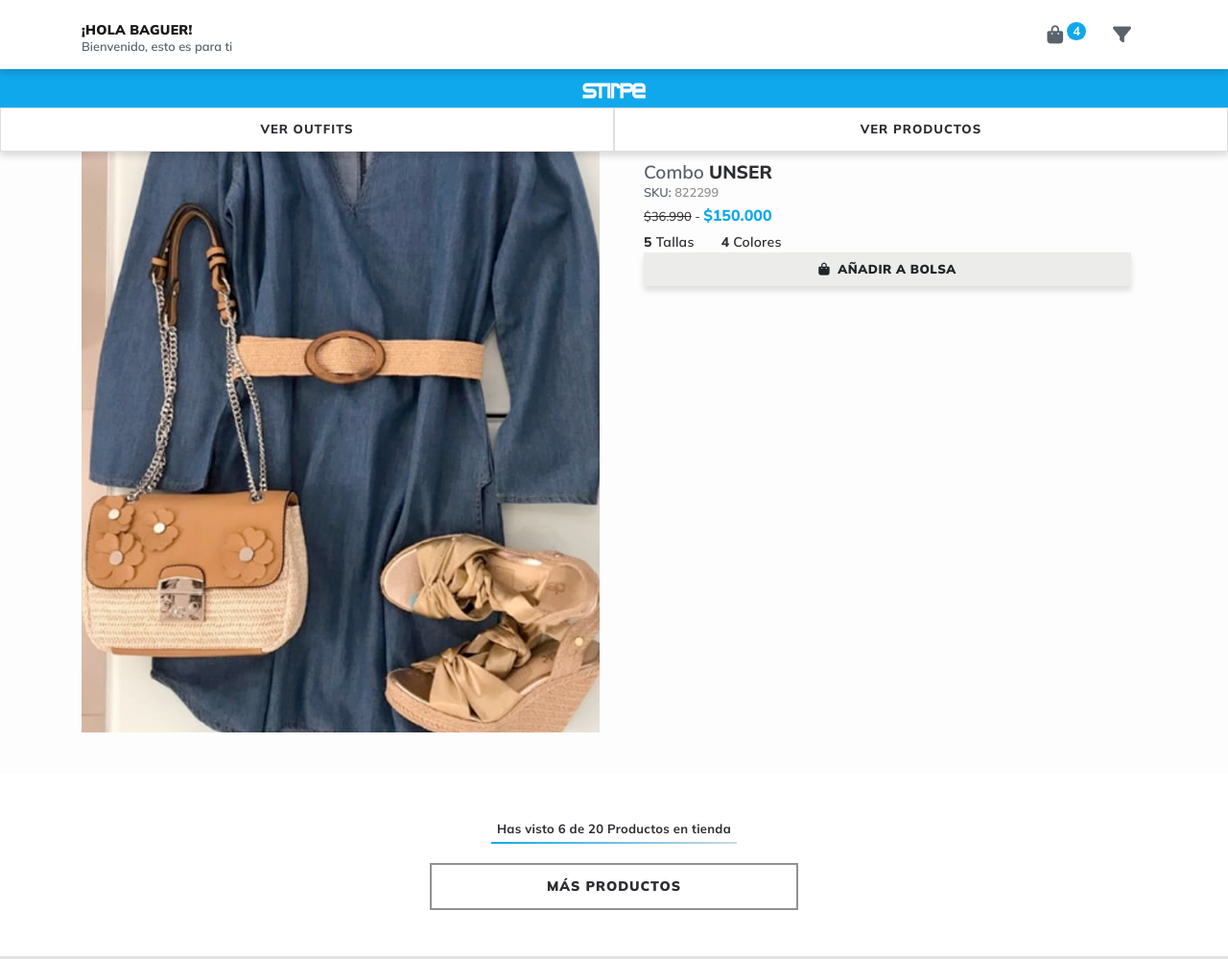
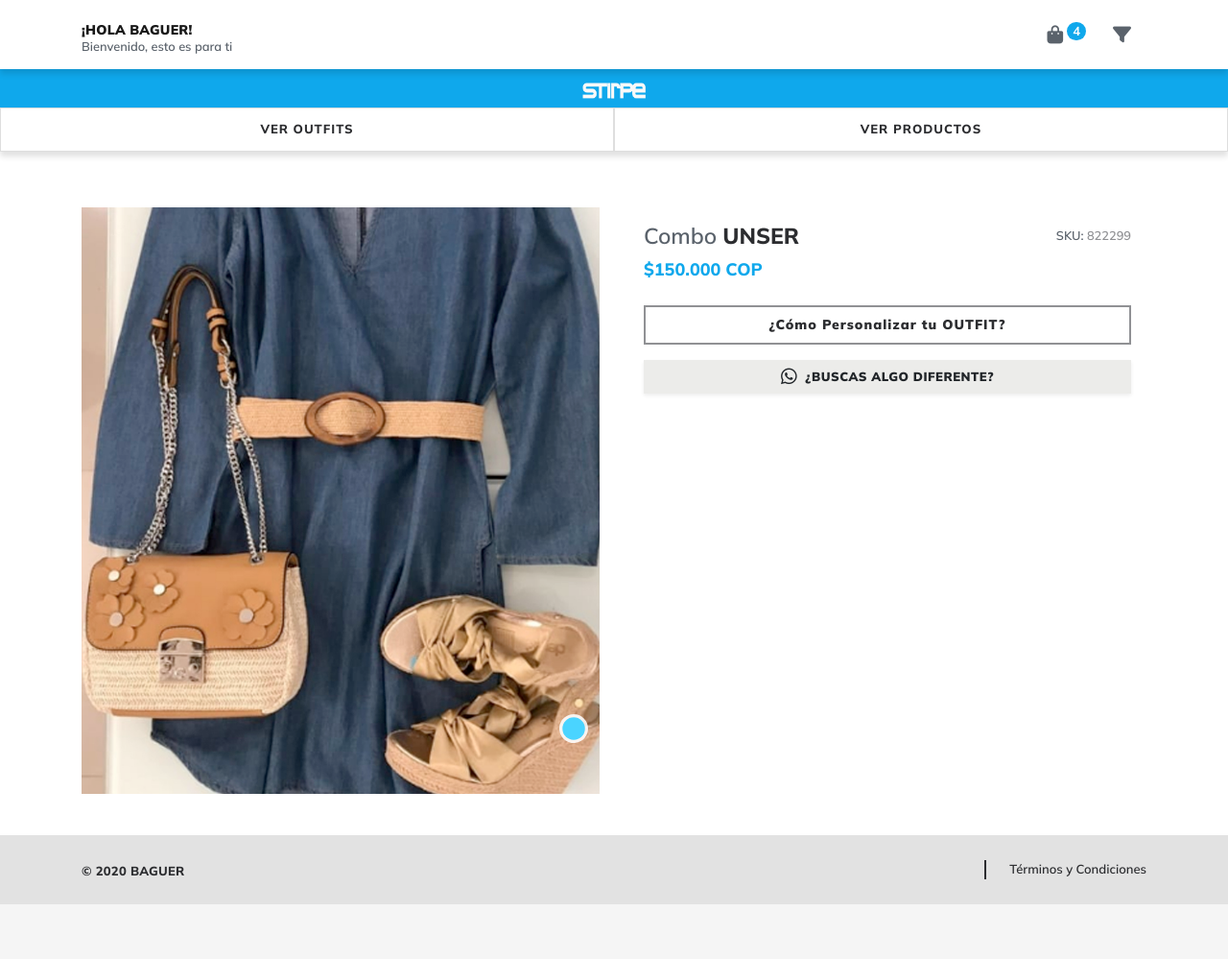
Before and after one commit to Elbin7/VirtualCatalog, a plain HTML site: page OutFitDetail.html in a window 1280 px wide. Shown: the top 999 px of the page at 96% size. After the commit the page ends 942 px from the top, so only its background shows below. Drawn offline with nearby package versions, Linux system fonts and the light colour scheme.

Commit message:
revison 10082020 3:35pm

```diff
--- a/OutFitDetail.html
+++ b/OutFitDetail.html
@@ -40,7 +40,7 @@
 
 <body>
     <!-- color BK de la seccion -->
-    <div class="BK-Color-x">
+    <div class="BK_Color_Light">
          <!-- Header con scrollview dinamico -->
         <header amp-fx="float-in-top" class="Header-Dinamic Box_Shadow">
             <nav class="navbar navbar-expand-lg navbar-light Box_Shadow NavBar BK_Color_Light animated fadeInLeft">
@@ -81,43 +81,47 @@
 
             <!-- Limpiar Contenedores para header dinamico -->
             <div class="Br-Header_Clear"></div>
-            <div class="Br-sm d-block d-sm-none" ></div>
-            <div class="Br-xs d-none d-md-block" ></div>
+            <div class="Br-sm d-block Br-xl-None" ></div>
+            <div class="Br-md d-none d-sm-block"></div>
 
 
             <!-- Outfits Detail -->
             <section class="Outfits-List animated fadeInDown">
                 <div class="container">
                     <div class="row d-flex">
+                        <!-- OutFit Detail Img -->
+                        <div class="Coles col- col-md-6">
 
-                        <!-- OutFit Detail Img -->
-                        <div class="Coles col- col-sm-6">
-
-                            <div class="img-fluid w-100"">
+                            <div class="w-100 PositionRelative">
+                                <div class="Pop Pop-Pointer-Select">
+                                    <div class="Pointer-Select">
+                                        <a href="ProductDetail.html"><img src="img/POINTER.svg" alt="LogoWhatsapp"></a>
+                                    </div >
+                                </div>
                                <img src="img/outFit_7.jpg" alt="Detalle Outfit" class="img-fluid">
                             </div>
 
                         </div>
 
-                        <div class="Coles col- col-sm-6">
+                        <div class="Coles col- col-md-6">
                             <!-- card dinamico Outifits -->
                             <div class="mb-3 p-3">
-                                <div class="L-H-1">
-                                    <h3 class="m-0 FontsSize-Medium Semibold ColorDark-xx">Combo <span class="Extra-Bold LetterSpacing_N ColorDark-x">UNSER</span></h3>
+                                <div class="d-flex flex-row justify-content-between align-items-center L-H-1">
+                                    <h3 class="m-0 FontsSize-23 Semibold ColorDark-xx">Combo <span class="Extra-Bold LetterSpacing_N ColorDark-x">UNSER</span></h3>
                                     <small class="Semibold ColorDark-xx">SKU: <span class="ColorGray-x">822299</span></small>
                                 </div>
-                                <h4 class="m-0 mt-2 mb-2 FontsSize-Md"><del>$36.990</del> - <span class="FontsSize-Title Extra-Bold ColorPrimary">$150.000 </span></h4>
-                                <ul class="list-inline Semibold ColorDark-x L-S-1 FontsSize-Re">
-                                    <li class="list-inline-item"><span class="Extra-Bold">5</span> Tallas</li>
-                                    <li class="list-inline-item ml-3"><span class="Extra-Bold">4</span> Colores</li>
-                                </ul>
-                                <div class="ColorDark-x d-inline-flex align-items-center w-100">
-                                    <a class="btn Btn-Reset text-uppercase w-100 Black BK-Gray-Btn FontsSize-Md L-S-2 Box_Shadow" href=""><i class="fas fa-shopping-bag mr-1"></i> Añadir a Bolsa</a>
+                                <div class="Br-xxs d-none d-md-block" ></div>
+                                <h4 class="m-0 mb-3 FontsSize-Standar Extra-Bold ColorPrimary">$150.000 COP</h4>
+                                <div class="Br-xxs d-none d-md-block" ></div>
+                                <div class="d-flex d-row mb-3">
+                                    <a class="w-100 text-center p-0 py-2 FontsSize-Re L-S-3 Black ColorDark-x Btn-mas_Productos Btn-a" href="">¿Cómo Personalizar tu OUTFIT?</a>
+                                </div>
+                                <div class="d-flex d-row">
+                                    <a class="btn Btn-Reset text-uppercase w-100 Black BK-Gray-Btn FontsSize-Md L-S-2 shadow-sm" href="ProductDetail.html"><i class="fab fa-whatsapp align-bottom mr-1"></i> ¿Buscas Algo Diferente?</a>
                                 </div>
                             </div>
 
                         </div>
-
 
                     </div> <!-- Final row -->
                 </div>
@@ -128,13 +132,6 @@
             <div class="Br-sm d-none d-md-block" ></div>
     </div>
     <!-- color BK de la seccion -->
-
-        <section class="d-flex flex-column justify-content-between py-5 BK_Color_Light Box_Shadow">
-            <div class="mx-auto pb-1 w-60 text-center LoadMoreBorder FontsSize-Md L-S-1 Bold ColorDark-x">
-                <p class="Border-Bottom pb-1">Has visto 6 de 20 Productos en tienda</p>
-            </div>
-            <a class="mx-auto w-75 text-center LoadMoreAssets FontsSize-Re L-S-3 Black ColorDark-x Btn-mas_Productos Btn-a" href="">MÁS PRODUCTOS</a>
-        </section>
 
         <!-- div para carga dinamica de las marcas -->
         <footer class="px-3 py-4 BK-Footer">
--- a/css/main.css
+++ b/css/main.css
@@ -76,6 +76,8 @@
 .Bk-Contain { background-position: center center; background-repeat: no-repeat; background-size: contain; }
 .Bk-Fixed   { background-position: center top; background-repeat: no-repeat; background-attachment: fixed; }
 
+.PositionRelative { position: relative !important; }
+
 /************* Clases Basicas de Margenes *************/
 
 .MarginLeft { margin-left: 10px; }
@@ -96,6 +98,8 @@
 .FontsSize-Standar { font-size: 18px!important;}
 .FontsSize-Medium { font-size: 19px!important;}
 .FontsSize-md-pa { font-size: 22px!important;}
+.FontsSize-23 { font-size: 23px!important;}
+.FontsSize-24 { font-size: 24px!important;}
 .FontsSize-lg { font-size: 30px!important;}
 .FontsSize-LG { font-size: 45px!important;}
 
@@ -219,6 +223,7 @@
     bottom: 63px;
     align-items: flex-end;
 }
+
 .Button-Whatsapp {
     height: 40px;
     width: 50px;
@@ -242,8 +247,37 @@
     100%   { transform: scale(1); }
 }
 
+.Pop-Pointer-Select {
+    position: absolute;
+    right: 12px;
+    bottom: 63px;
+    align-items: flex-end;
+}
+
+.Pointer-Select {
+    height: 20px;
+    width: 30px;
+    position: relative;
+
+    animation-name: WhatsappAnimado;
+    animation-duration: 5s;
+    animation-timing-function: ease-in-out;
+    animation-delay: 0s;
+    animation-iteration-count: infinite;
+    animation-direction: alternate;
+    animation-fill-mode: none;
+    animation-play-state: running;
+}
+@keyframes WhatsappAnimado {
+    0%     { transform: scale(1);}
+    55%     { transform: scale(1);}
+    65%     { transform: scale(0.9);}
+    77%     { transform: scale(1.1);}
+    87%     { transform: scale(0.9);}
+    100%   { transform: scale(1); }
+}
+
 /* ************ */
-
 
 
 .Card-Producto {
@@ -258,7 +292,8 @@
     border-radius: 0rem;
 }
 
-.Card-Img { flex-shrink: 0; width: 100%; border-top-left-radius: 0rem !important; border-top-right-radius: 0rem !important; }
+/* .Card-Img { flex-shrink: 0; width: 100%; border-top-left-radius: 0rem !important; border-top-right-radius: 0rem !important; } */
+
 
 
 /* Trabajo con medias Querys */
@@ -282,5 +317,10 @@
         width: 20% !important;
         justify-content: center;
         }
+    }
 
+@media only screen and (min-width: 1400px) {
+    .Br-xl-None {
+        display: none!important;
     }
+}
```
Also changed, not shown: index.html (+2 -2 lines), img/POINTER.svg (added).
